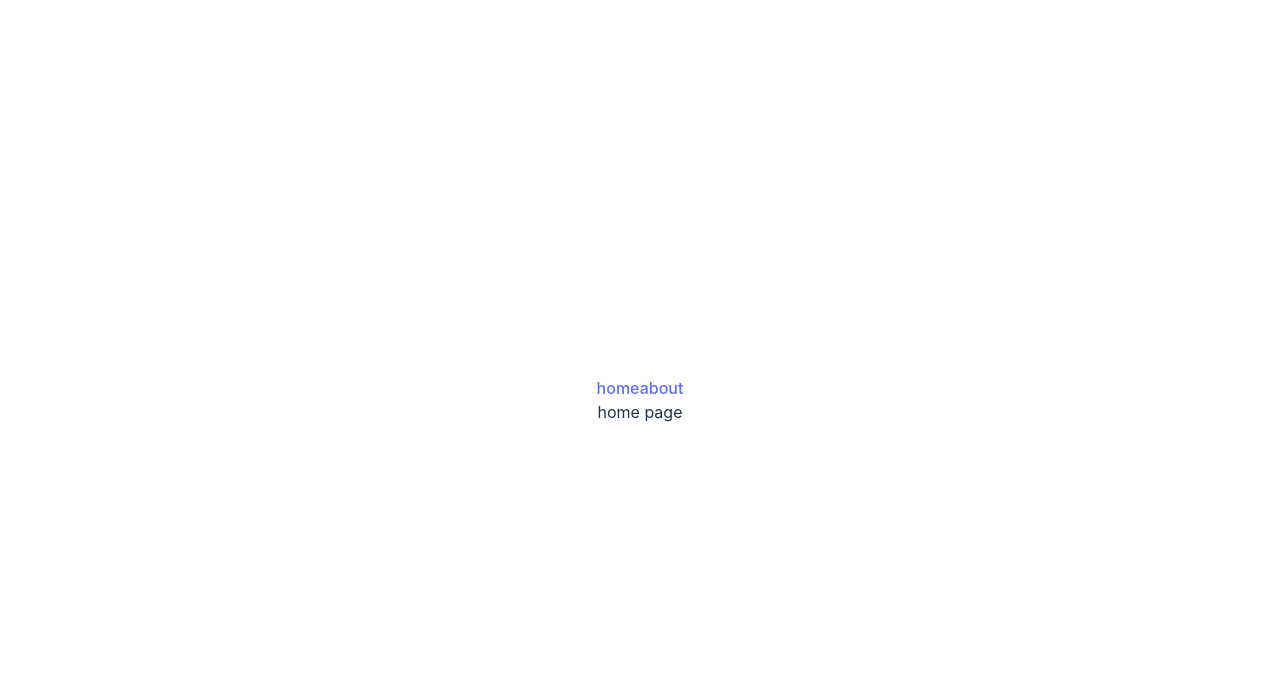
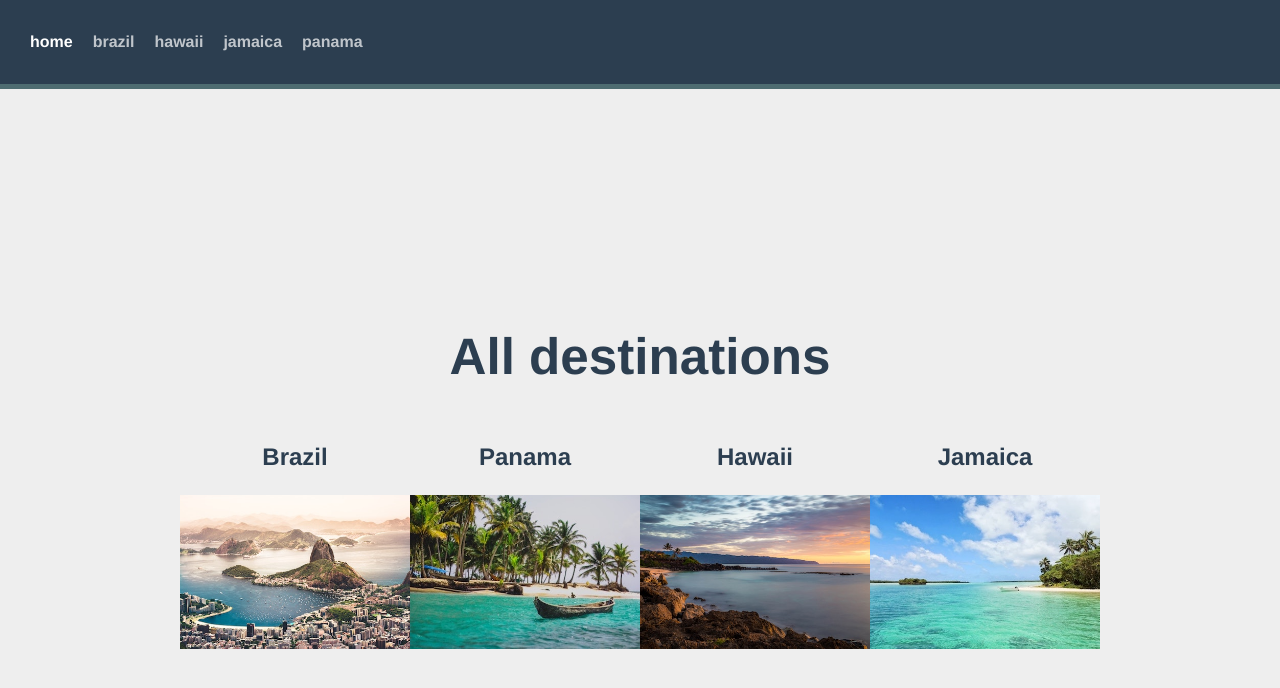
Before and after one commit to hamedg68/vuerouter4, a Vue app: page / in a window 1280 px wide. Shown: the top 688 px of the page. Built offline with nearby package versions, Linux system fonts and the light colour scheme.

Commit message:
feat: add initial content and routes

```diff
--- a/src/App.vue
+++ b/src/App.vue
@@ -1,10 +1,15 @@
 <template>
+  <div id="nav">
+    <RouterLink to="/">home</RouterLink>
+    <RouterLink to="/brazil">brazil</RouterLink>
+    <RouterLink to="/hawaii">hawaii</RouterLink>
+    <RouterLink to="/jamaica">jamaica</RouterLink>
+    <RouterLink to="/panama">panama</RouterLink>
+  </div>
 
-  <RouterLink to="/">home</RouterLink>
-  <RouterLink to="/about">about</RouterLink>
-  <routerView></routerView>
+  <div class="container">
+    <routerView></routerView>
+  </div>
 </template>
-<script setup lang="ts">
-</script>
-<style scoped>
-</style>
+<script setup lang="ts"></script>
+<style scoped></style>
--- a/src/main.ts
+++ b/src/main.ts
@@ -2,6 +2,7 @@ import { createApp } from "vue";
 import "./style.css";
 import App from "./App.vue";
 import router from "./router/index";
+import './styles/main.css'
 
 const app = createApp(App);
 app.use(router);
--- a/public/main.css
+++ b/src/styles/main.css
@@ -6,7 +6,7 @@
 body {
   padding: 0;
   margin: 0;
-  margin-top: 150px;
+  padding-top: 150px;
   background: #eee;
 }
 #app {
--- a/src/views/About.vue
+++ b/src/views/About.vue
@@ -1,9 +1,6 @@
 <template>
-    <div>
-        about page
-    </div>
+  <div class="about">
+    <h1>About</h1>
+  </div>
 </template>
-
-<script lang="ts" setup>
-
-</script>
+<script lang="ts" setup></script>
--- /dev/null
+++ b/src/views/Brazil.vue
@@ -0,0 +1,5 @@
+<template>
+  <div class="brazil">
+    <h1>Brazil</h1>
+  </div>
+</template>
--- /dev/null
+++ b/src/views/Hawaii.vue
@@ -0,0 +1,5 @@
+<template>
+  <div class="hawaii">
+    <h1>Hawaii</h1>
+  </div>
+</template>
--- a/src/views/Home.vue
+++ b/src/views/Home.vue
@@ -1,9 +1,19 @@
 <template>
-    <div>
-        home page
+  <div class="home">
+    <h1>All destinations</h1>
+
+    <div class="destinations">
+      <RouterLink v-for="i in destinations" :key="i.id" :to="i.slug">
+        <h2>{{ i.name }}</h2>
+        <img :src="`/images/${i.image}`" :alt="i.name" />
+      </RouterLink>
     </div>
+  </div>
 </template>
 
 <script lang="ts" setup>
+import { ref } from "vue";
+import sourceData from "@/data.json";
 
+const destinations = ref(sourceData.destinations);
 </script>
--- /dev/null
+++ b/src/views/Jamaica.vue
@@ -0,0 +1,5 @@
+<template>
+  <div class="jamaica">
+    <h1>Jamaica</h1>
+  </div>
+</template>
--- /dev/null
+++ b/src/views/Panama.vue
@@ -0,0 +1,5 @@
+<template>
+  <div class="panama">
+    <h1>Panama</h1>
+  </div>
+</template>
```
Also changed, not shown: src/router/index.ts (+8 -0 lines).
